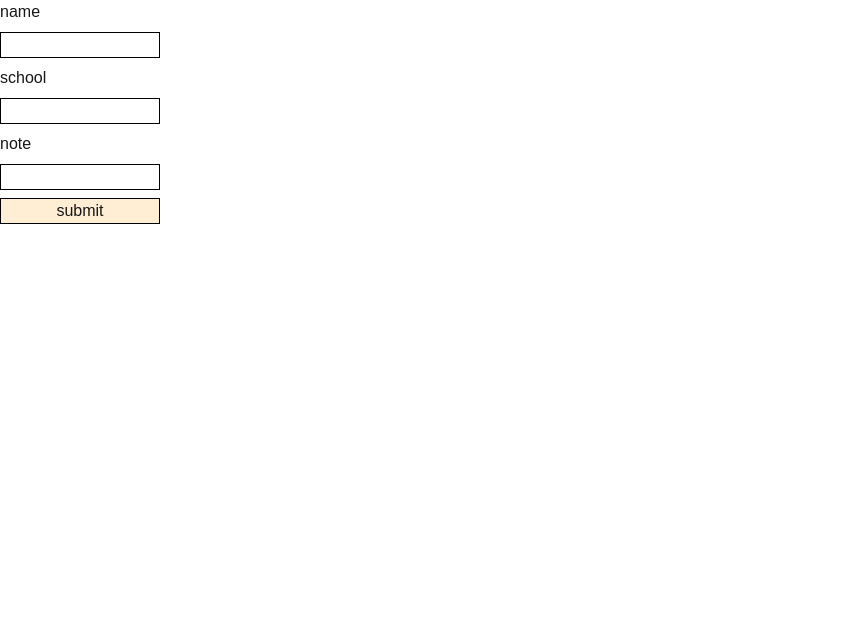
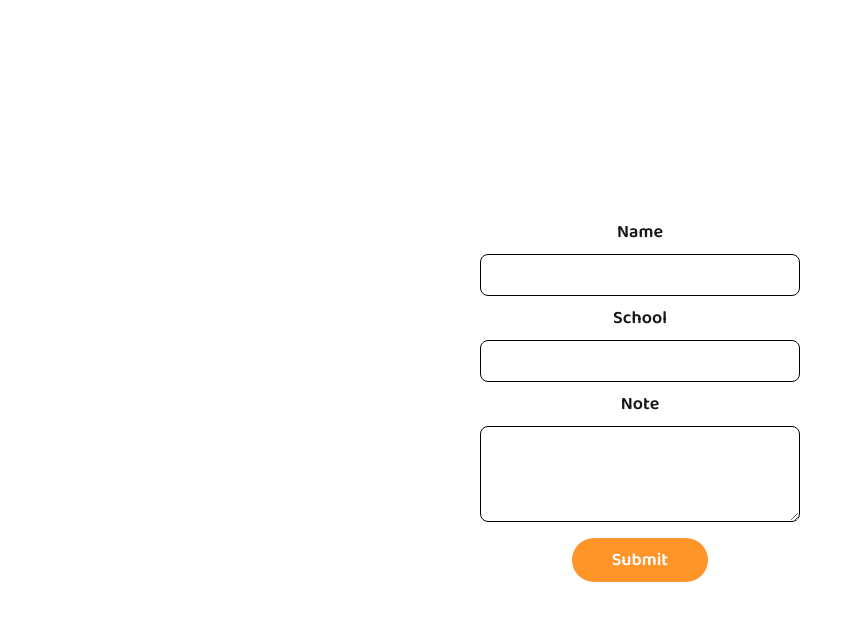
Before and after one commit to LordofMankid/freebites, a Next.js app: page /emailform in a window 1280 px wide. Shown: the top 620 px of the page, without its empty margins (0-863 px from the left). Built offline with nearby package versions, Linux system fonts and the light colour scheme.

Commit message:
update form frontend

```diff
--- a/app/emailform/page.tsx
+++ b/app/emailform/page.tsx
@@ -1,48 +1,67 @@
 "use client";
 import { createFeedback } from "@/lib/api/feedback";
 import { emptyFeedback, FeedbackFormData } from "@/lib/util/types";
+import Link from "next/link";
 import React, { useState } from "react";
 
 const EmailForm = () => {
   const [formData, setFormData] = useState<FeedbackFormData>(emptyFeedback);
+  const [submitted, setSubmitted] = useState<boolean>(false);
 
   const handleSubmit = async () => {
+    setSubmitted(true);
     const res = await createFeedback(formData);
     console.log("response: ", res);
   };
   return (
-    <div className="flex flex-col gap-2 w-40">
-      <p>name</p>
+    <div className="w-screen h-screen flex flex-col justify-center items-center">
+      {!submitted ? (
+        <div className="flex flex-col gap-2 justify-center items-center">
+          <p className="text-lg font-baloo font-semibold">Name</p>
           <input
-        className="border-1 border-black"
+            className="w-80 border-1 rounded-lg border-black p-2"
             type="text"
             id="name"
             name="name"
             onChange={(n) => setFormData({ ...formData, name: n.target.value })}
           />
-      <p>school</p>
+          <p className="text-lg font-baloo font-semibold">School</p>
           <input
-        className="border-1 border-black"
+            className="w-80 border-1 rounded-lg border-black p-2"
             type="text"
             id="school"
             name="school"
-        onChange={(s) => setFormData({ ...formData, school: s.target.value })}
+            onChange={(s) =>
+              setFormData({ ...formData, school: s.target.value })
+            }
           />
-      <p>note</p>
-      <input
-        className="border-1 border-black"
-        type="text"
+          <p className="text-lg font-baloo font-semibold">Note</p>
+          <textarea
+            className="w-80 h-24 border-1 rounded-lg border-black p-2"
             id="note"
             name="note"
             onChange={(n) => setFormData({ ...formData, note: n.target.value })}
           />
           <button
-        className="border-1 border-black bg-orange-100"
+            className="rounded-full bg-orange-medium mt-2 px-10 py-2 text-white text-lg font-baloo font-semibold"
             onClick={handleSubmit}
           >
-        {" "}
-        submit{" "}
+            Submit
           </button>
+        </div>
+      ) : (
+        <div className="flex flex-col gap-2 justify-center items-center">
+          <p className="text-lg font-baloo font-semibold">
+            Thanks for giving us feedback!
+          </p>
+          <Link
+            className="rounded-full bg-orange-medium mt-2 px-10 py-2 text-white text-lg font-baloo font-semibold"
+            href="/"
+          >
+            Back Home
+          </Link>
+        </div>
+      )}
     </div>
   );
 };
```
Lines whose indentation alone changed are shown as unchanged.
